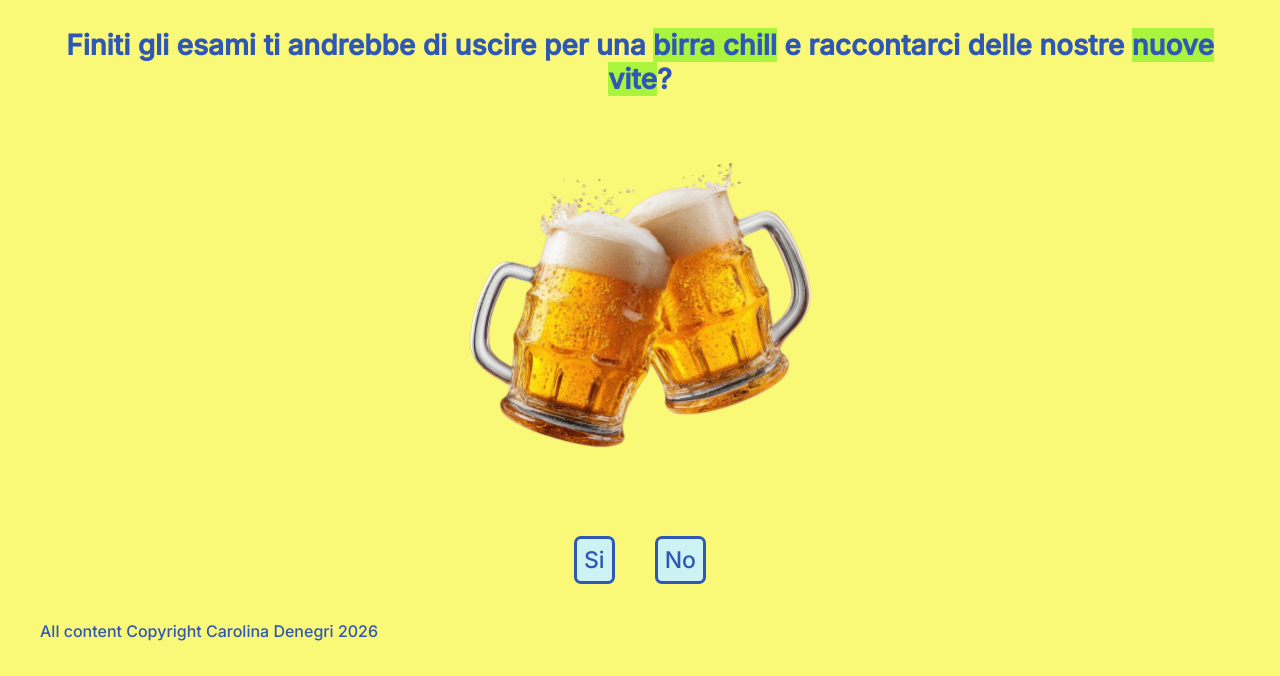
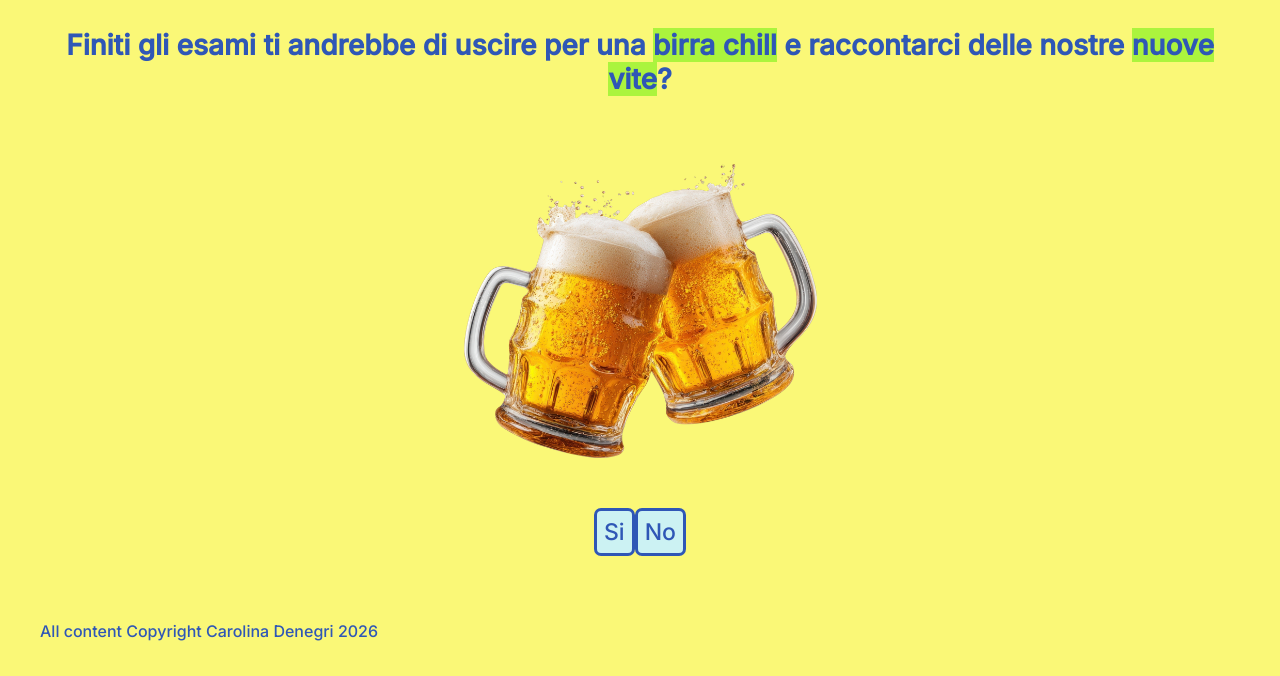
Before and after one commit to cdenegri22/Hey, a website: page index.html in a window 1280 px wide. Shown: the part 124-800 px from the top of the page. Drawn offline with Linux system fonts and the light colour scheme; a web font is replaced by a local one.

Commit message:
Update index.css

```diff
--- a/index.css
+++ b/index.css
@@ -1,6 +1,7 @@
 body{
     background-color: rgba(250, 248, 99, 0.87);
     font-family: Inter, Sans, sans-serif;
+    font-weight: thiner;
     margin: 35px;
     padding:5px;
     color: #2f57b6;
@@ -25,7 +26,6 @@ span{
 
 a{
     text-decoration: none;
-    margin:20px;
     padding: 7px;
     text-align: center;
     color: #2f57b6;
@@ -81,7 +81,6 @@ footer{
 }
 
 div{
-    margin: 20px;
     padding:10px;
     display: flex;
     justify-content: center;
```
